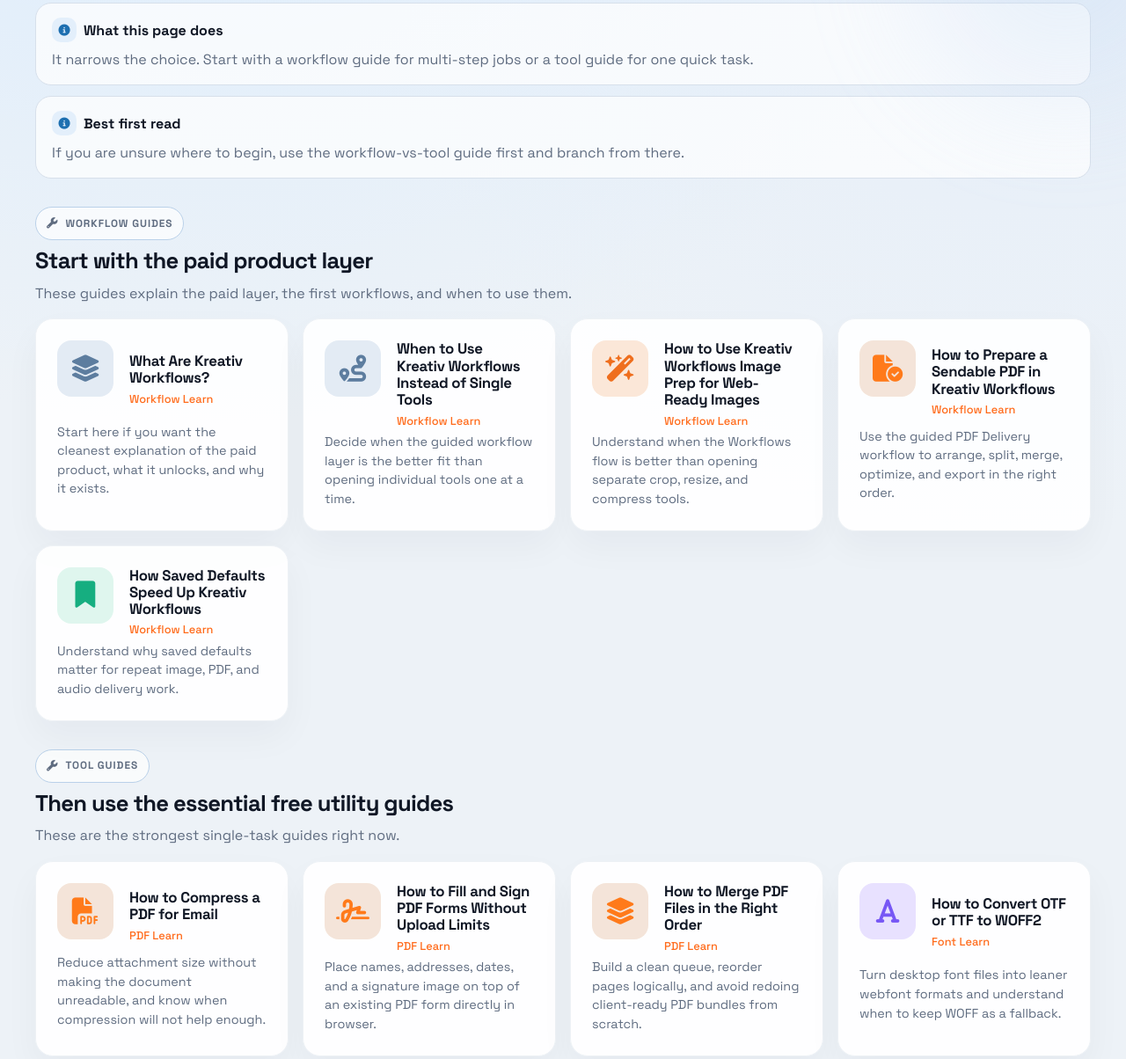
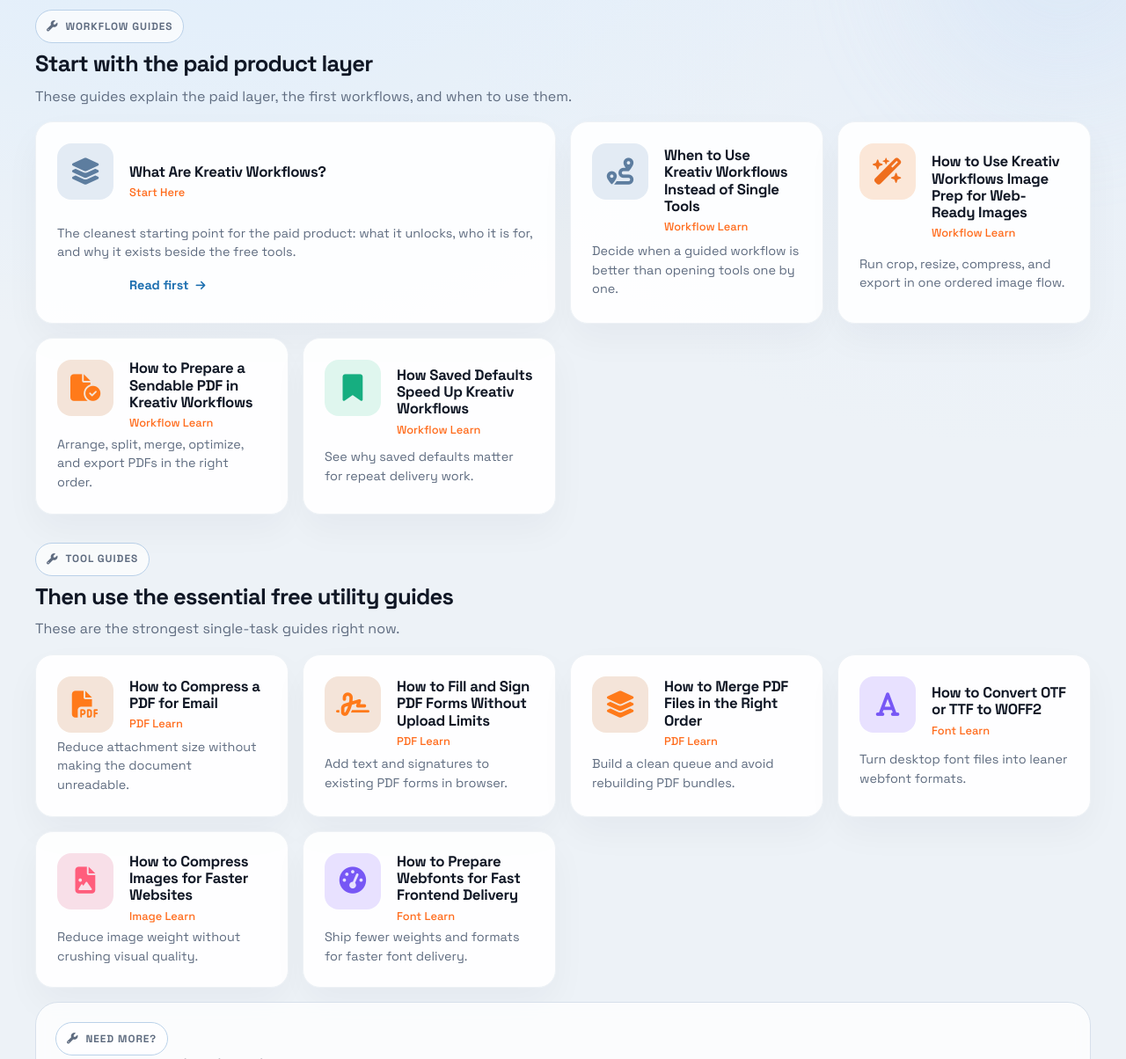
Before and after one commit to aolaru/kreativtools, a website: page learn/index.html in a window 1280 px wide. Shown: the part 334-1538 px from the top of the page at 88% size. Drawn offline with Linux system fonts and the light colour scheme.

Commit message:
Simplify Learn page hierarchy

```diff
--- a/learn/index.html
+++ b/learn/index.html
@@ -62,17 +62,6 @@
       </div>
     </section>
 
-    <section class="tool-intro" aria-label="Featured Learn articles">
-      <div class="tool-intro-card">
-        <h2>What this page does</h2>
-        <p>It narrows the choice. Start with a workflow guide for multi-step jobs or a tool guide for one quick task.</p>
-      </div>
-      <div class="tool-intro-card">
-        <h2>Best first read</h2>
-        <p>If you are unsure where to begin, use the workflow-vs-tool guide first and branch from there.</p>
-      </div>
-    </section>
-
     <section class="home-section">
       <div class="home-section-heading">
         <p class="eyebrow">Workflow Guides</p>
@@ -80,34 +69,35 @@
         <p>These guides explain the paid layer, the first workflows, and when to use them.</p>
       </div>
       <div class="tools-grid" aria-label="Featured Learn articles">
-      <a class="tool-card" data-category="Workflow Learn" href="/learn/what-are-kreativ-workflows/">
+      <a class="tool-card is-learn-featured" data-category="Start Here" href="/learn/what-are-kreativ-workflows/">
         <div class="tool-thumb thumb-change" aria-hidden="true"><i class="fa-solid fa-layer-group tool-thumb-icon"></i></div>
         <h3>What Are Kreativ Workflows?</h3>
-        <p>Start here if you want the cleanest explanation of the paid product, what it unlocks, and why it exists.</p>
+        <p>The cleanest starting point for the paid product: what it unlocks, who it is for, and why it exists beside the free tools.</p>
+        <span class="learn-card-cta">Read first</span>
       </a>
 
       <a class="tool-card" data-category="Workflow Learn" href="/learn/choose-kreativ-workflows-or-single-tools/">
         <div class="tool-thumb thumb-change" aria-hidden="true"><i class="fa-solid fa-route tool-thumb-icon"></i></div>
         <h3>When to Use Kreativ Workflows Instead of Single Tools</h3>
-        <p>Decide when the guided workflow layer is the better fit than opening individual tools one at a time.</p>
+        <p>Decide when a guided workflow is better than opening tools one by one.</p>
       </a>
 
       <a class="tool-card" data-category="Workflow Learn" href="/learn/use-kreativ-workflows-image-prep-for-web-ready-images/">
         <div class="tool-thumb thumb-image thumb-image-crop" aria-hidden="true"><i class="fa-solid fa-wand-magic-sparkles tool-thumb-icon"></i></div>
         <h3>How to Use Kreativ Workflows Image Prep for Web-Ready Images</h3>
-        <p>Understand when the Workflows flow is better than opening separate crop, resize, and compress tools.</p>
+        <p>Run crop, resize, compress, and export in one ordered image flow.</p>
       </a>
 
       <a class="tool-card" data-category="Workflow Learn" href="/learn/prepare-a-sendable-pdf-in-kreativ-workflows/">
         <div class="tool-thumb thumb-pdf thumb-pdf-merge" aria-hidden="true"><i class="fa-solid fa-file-circle-check tool-thumb-icon"></i></div>
         <h3>How to Prepare a Sendable PDF in Kreativ Workflows</h3>
-        <p>Use the guided PDF Delivery workflow to arrange, split, merge, optimize, and export in the right order.</p>
+        <p>Arrange, split, merge, optimize, and export PDFs in the right order.</p>
       </a>
 
       <a class="tool-card" data-category="Workflow Learn" href="/learn/save-time-with-kreativ-workflows-defaults/">
         <div class="tool-thumb thumb-audio thumb-audio-mp3" aria-hidden="true"><i class="fa-solid fa-bookmark tool-thumb-icon"></i></div>
         <h3>How Saved Defaults Speed Up Kreativ Workflows</h3>
-        <p>Understand why saved defaults matter for repeat image, PDF, and audio delivery work.</p>
+        <p>See why saved defaults matter for repeat delivery work.</p>
       </a>
       </div>
     </section>
@@ -122,36 +112,36 @@
       <a class="tool-card" data-category="PDF Learn" href="/learn/compress-pdf-for-email/">
         <div class="tool-thumb thumb-pdf thumb-pdf-image" aria-hidden="true"><i class="fa-solid fa-file-pdf tool-thumb-icon"></i></div>
         <h3>How to Compress a PDF for Email</h3>
-        <p>Reduce attachment size without making the document unreadable, and know when compression will not help enough.</p>
+        <p>Reduce attachment size without making the document unreadable.</p>
       </a>
 
       <a class="tool-card" data-category="PDF Learn" href="/learn/fill-and-sign-pdf-forms-without-upload-limits/">
         <div class="tool-thumb thumb-pdf thumb-pdf-fill" aria-hidden="true"><i class="fa-solid fa-signature tool-thumb-icon"></i></div>
         <h3>How to Fill and Sign PDF Forms Without Upload Limits</h3>
-        <p>Place names, addresses, dates, and a signature image on top of an existing PDF form directly in browser.</p>
+        <p>Add text and signatures to existing PDF forms in browser.</p>
       </a>
 
       <a class="tool-card" data-category="PDF Learn" href="/learn/merge-pdf-files-in-order/">
         <div class="tool-thumb thumb-pdf thumb-pdf-merge" aria-hidden="true"><i class="fa-solid fa-layer-group tool-thumb-icon"></i></div>
         <h3>How to Merge PDF Files in the Right Order</h3>
-        <p>Build a clean queue, reorder pages logically, and avoid redoing client-ready PDF bundles from scratch.</p>
+        <p>Build a clean queue and avoid rebuilding PDF bundles.</p>
       </a>
 
       <a class="tool-card" data-category="Font Learn" href="/learn/convert-otf-or-ttf-to-woff2/">
         <div class="tool-thumb thumb-font thumb-font-convert" aria-hidden="true"><i class="fa-solid fa-font tool-thumb-icon"></i></div>
         <h3>How to Convert OTF or TTF to WOFF2</h3>
-        <p>Turn desktop font files into leaner webfont formats and understand when to keep WOFF as a fallback.</p>
+        <p>Turn desktop font files into leaner webfont formats.</p>
       </a>
 
       <a class="tool-card" data-category="Image Learn" href="/learn/compress-images-for-faster-websites/">
         <div class="tool-thumb thumb-image thumb-image-compress" aria-hidden="true"><i class="fa-solid fa-file-image tool-thumb-icon"></i></div>
         <h3>How to Compress Images for Faster Websites</h3>
-        <p>Reduce image weight for real web performance without crushing the visual quality too far.</p>
+        <p>Reduce image weight without crushing visual quality.</p>
       </a>
       <a class="tool-card" data-category="Font Learn" href="/learn/prepare-webfonts-for-fast-frontend-delivery/">
         <div class="tool-thumb thumb-font thumb-font-convert" aria-hidden="true"><i class="fa-solid fa-gauge-high tool-thumb-icon"></i></div>
         <h3>How to Prepare Webfonts for Fast Frontend Delivery</h3>
-        <p>Turn desktop font files into leaner browser assets without shipping more weights and formats than you need.</p>
+        <p>Ship fewer weights and formats for faster font delivery.</p>
       </a>
       </div>
       <article class="home-panel archive-panel">
--- a/styles.css
+++ b/styles.css
@@ -992,6 +992,55 @@ button:disabled {
 
 [data-theme='dark'] .is-workflow-featured .tool-card-cta {
   color: #ffd27a;
+}
+
+.is-learn-featured {
+  --card-label: #2384d6;
+  grid-column: span 2;
+  min-height: 230px;
+  border-color: rgba(35, 132, 214, 0.32);
+  background:
+    radial-gradient(circle at 20% 20%, rgba(79, 163, 236, 0.18), transparent 36%),
+    linear-gradient(135deg, rgba(255, 255, 255, 0.98) 0%, rgba(238, 247, 255, 0.94) 100%);
+  box-shadow: 0 26px 58px rgba(28, 96, 154, 0.12);
+}
+
+.is-learn-featured h3 {
+  font-size: clamp(1.35rem, 2vw, 1.85rem);
+  max-width: 520px;
+}
+
+.is-learn-featured p {
+  grid-column: 2;
+  max-width: 620px;
+  font-size: 1rem;
+}
+
+.learn-card-cta {
+  grid-column: 2;
+  color: var(--accent-dark);
+  font-size: 0.9rem;
+  font-weight: 850;
+}
+
+.learn-card-cta::after {
+  content: '\f061';
+  margin-left: 8px;
+  font-family: 'Font Awesome 6 Free';
+  font-size: 0.78rem;
+  font-weight: 900;
+}
+
+[data-theme='dark'] .is-learn-featured {
+  border-color: rgba(107, 183, 255, 0.26);
+  background:
+    radial-gradient(circle at 20% 20%, rgba(79, 163, 236, 0.18), transparent 36%),
+    linear-gradient(135deg, rgba(17, 30, 48, 0.94) 0%, rgba(20, 44, 70, 0.9) 100%);
+  box-shadow: 0 26px 58px rgba(0, 0, 0, 0.32);
+}
+
+[data-theme='dark'] .learn-card-cta {
+  color: #9fd0ff;
 }
 
 .premium-surface {
@@ -2705,6 +2754,15 @@ input[type='range'] {
     grid-template-columns: 1fr;
   }
 
+  .is-learn-featured {
+    grid-column: auto;
+  }
+
+  .is-learn-featured p,
+  .learn-card-cta {
+    grid-column: 1 / -1;
+  }
+
   .tools-upsell {
     align-items: flex-start;
     flex-direction: column;
```
Also changed, not shown: tests/e2e/product-flows.spec.js (+2 -1 lines).
